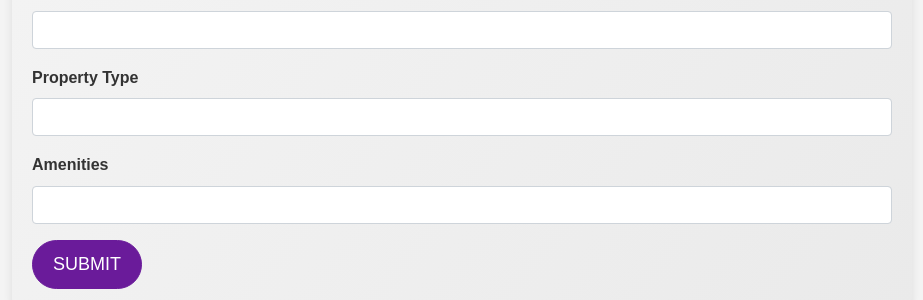
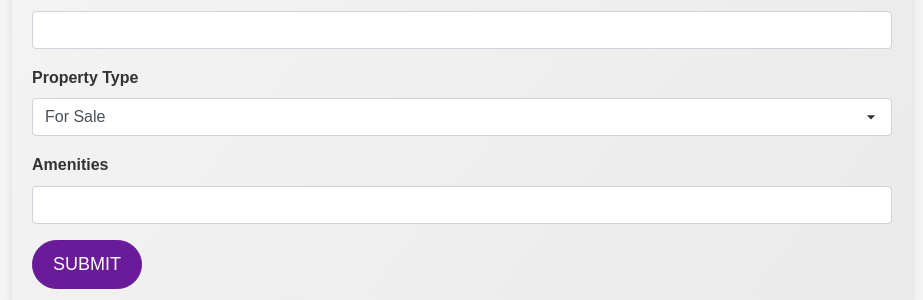
Before and after one commit to Desire-2/DreamHome, a Flask app: page /add-property in a window 1280 px wide. Shown: the part 881-1181 px from the top of the page, without its empty margins (178-1101 px from the left). Run offline with Flask 3, Linux system fonts and the light colour scheme; a user stored in the database is signed in; some libraries are stand-ins or nearby versions.

```diff
--- a/app.py
+++ b/app.py
@@ -351,11 +351,14 @@ def add_property():
         price = request.form['price']
         num_bedrooms = request.form['num_bedrooms']
         num_bathrooms = request.form['num_bathrooms']
-        area = request.form['area']
         location = request.form['location']
         year_built = request.form['year_built']
         property_type = request.form['property_type']
         amenities = request.form['amenities']
+
+        # Check if the property is for sale or for rent
+        is_for_sale = property_type == 'For Sale'
+        is_for_rent = property_type == 'For Rent'
 
         # Check if files were uploaded
         if 'image' not in request.files:
@@ -368,9 +371,8 @@ def add_property():
         # Create a new Property object
         new_property = Property(
             title=title, description=description, price=price,
-            num_bedrooms=num_bedrooms, num_bathrooms=num_bathrooms,
-            area=area, location=location, year_built=year_built,
-            property_type=property_type, amenities=amenities
+            num_bedrooms=num_bedrooms, num_bathrooms=num_bathrooms, location=location, year_built=year_built,
+             is_for_sale=is_for_sale, is_for_rent=is_for_rent, amenities=amenities
         )
 
         # Add the property to the database session to generate the property ID
--- a/templates/add_property.html
+++ b/templates/add_property.html
@@ -58,9 +58,13 @@
             <input type="number" name="year_built" class="form-control" required>
         </div>
         <div class="form-group">
-            <label>Property Type</label>
-            <input type="text" name="property_type" class="form-control" required>
-        </div>
+    <label>Property Type</label>
+    <select name="property_type" class="form-control" required>
+        <option value="For Sale">For Sale</option>
+        <option value="For Rent">For Rent</option>
+    </select>
+</div>
+
         <div class="form-group">
             <label>Amenities</label>
             <input type="text" name="amenities" class="form-control">
```
Also changed, not shown: 1 other file.
